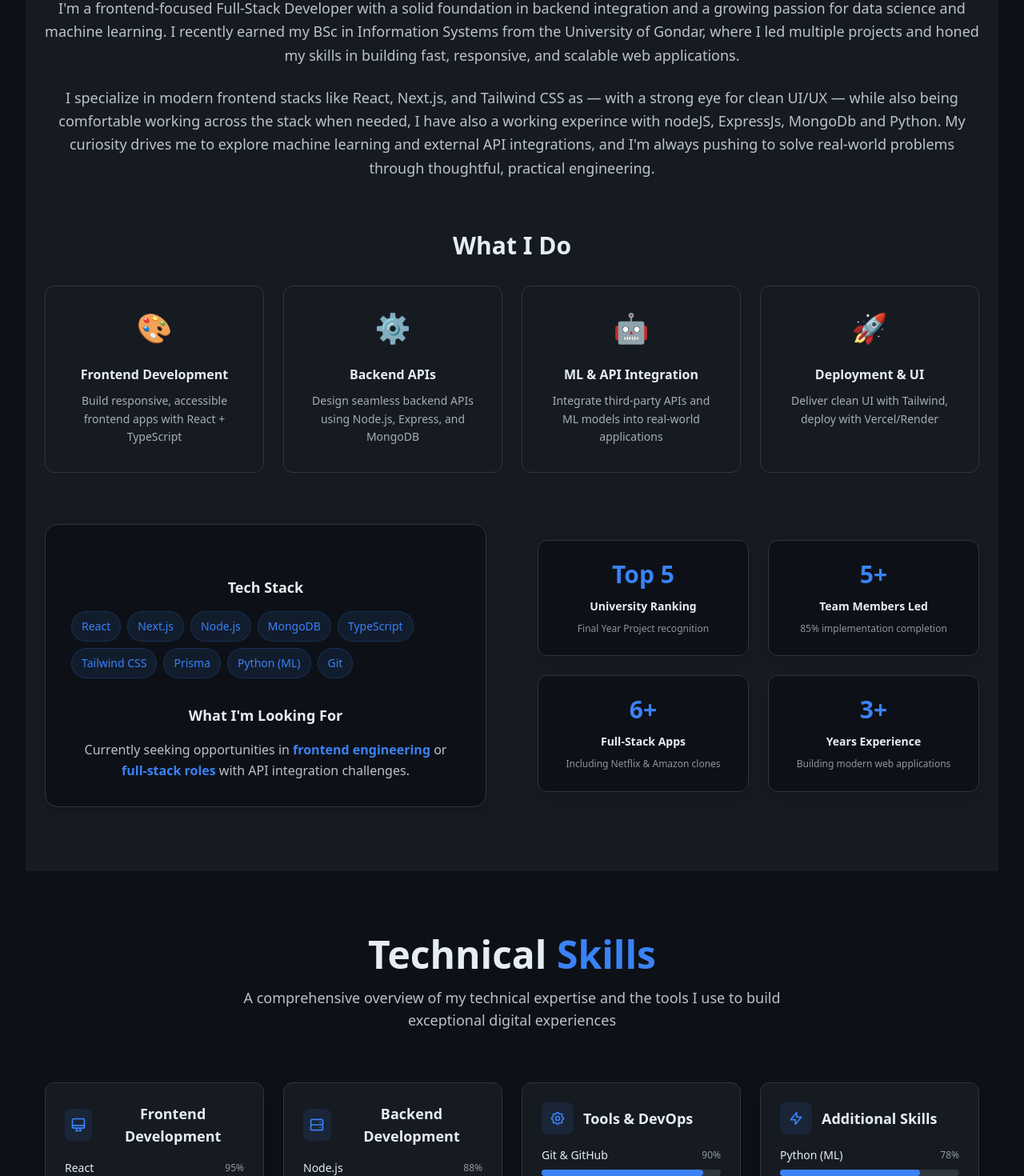
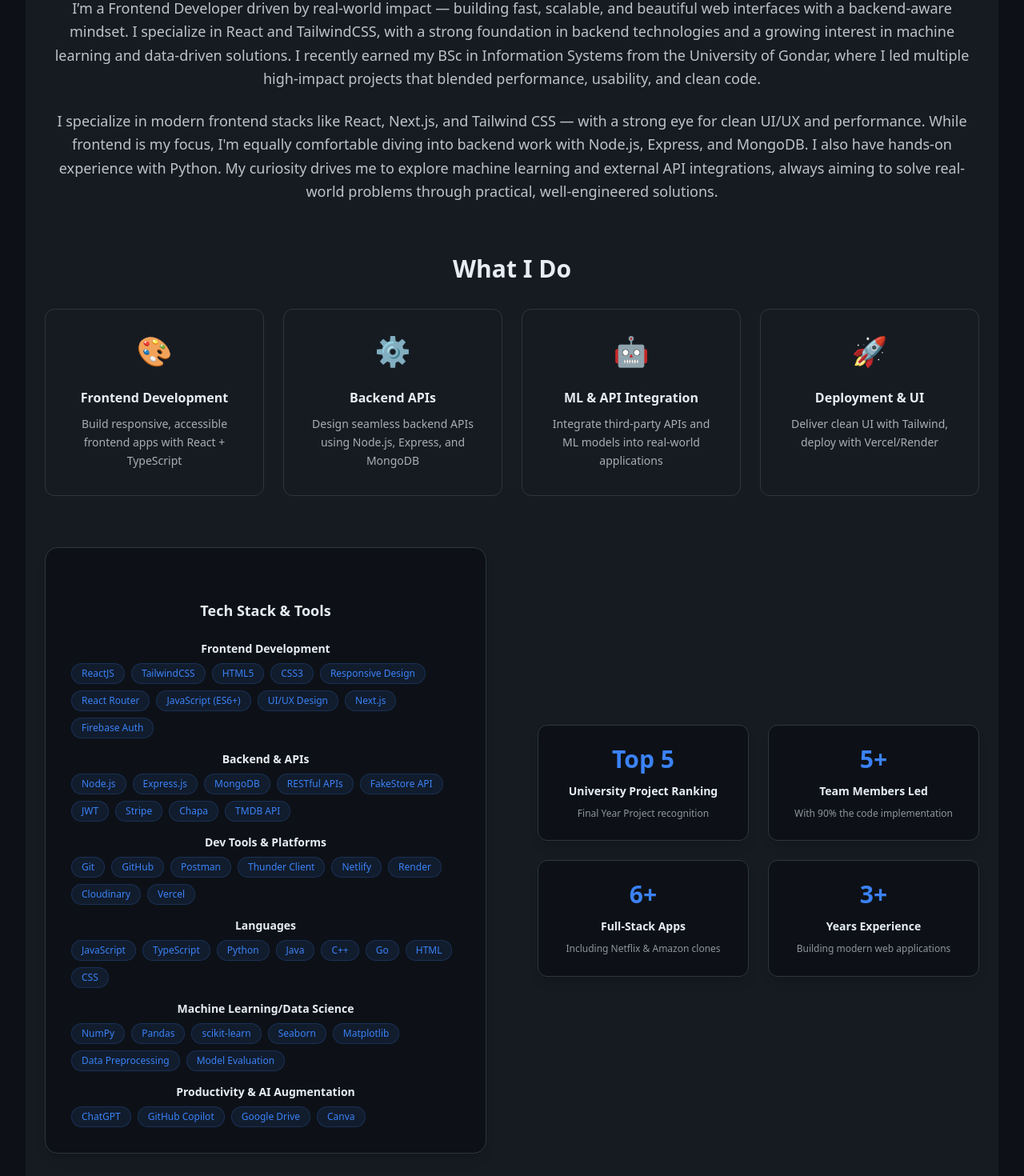
Before and after one commit to samuelAemro12/portfolio-app, a React (Vite) app: page / in a window 1280 px wide. Shown: the part 980-2450 px from the top of the page at 80% size. Built offline with nearby package versions, Linux system fonts and the light colour scheme.

Commit message:
added preliminary alignment changes

```diff
--- a/src/components/About.tsx
+++ b/src/components/About.tsx
@@ -8,13 +8,13 @@ const About = () => {
   const highlights = [
     {
       number: "Top 5",
-      label: "University Ranking",
+      label: "University Project Ranking",
       description: "Final Year Project recognition"
     },
     {
       number: "5+",
       label: "Team Members Led",
-      description: "85% implementation completion"
+      description: "With 90% the code implementation"
     },
     {
       number: "6+",
@@ -51,10 +51,14 @@ const About = () => {
     }
   ];
 
-  const techStack = [
-    "React", "Next.js", "Node.js", "MongoDB", "TypeScript",
-    "Tailwind CSS", "Prisma", "Python (ML)", "Git"
-  ];
+  const techStack = {
+    "Frontend Development": ["ReactJS", "TailwindCSS", "HTML5", "CSS3", "Responsive Design", "React Router", "JavaScript (ES6+)", "UI/UX Design", "Next.js", "Firebase Auth"],
+    "Backend & APIs": ["Node.js", "Express.js", "MongoDB", "RESTful APIs", "FakeStore API", "JWT", "Stripe", "Chapa", "TMDB API"],
+    "Dev Tools & Platforms": ["Git", "GitHub", "Postman", "Thunder Client", "Netlify", "Render", "Cloudinary", "Vercel"],
+    "Languages": ["JavaScript", "TypeScript", "Python", "Java", "C++", "Go", "HTML", "CSS"],
+    "Machine Learning/Data Science": ["NumPy", "Pandas", "scikit-learn", "Seaborn", "Matplotlib", "Data Preprocessing", "Model Evaluation"],
+    "Productivity & AI Augmentation": ["ChatGPT", "GitHub Copilot", "Google Drive", "Canva"]
+  };
 
   return (
     <section className={`min-h-screen ${isDark ? 'bg-[#161B22]' : 'bg-gray-50'} py-20 px-6`}>
@@ -70,18 +74,20 @@ const About = () => {
             About <span className="text-[#3B82F6]">Me</span>
           </h2>
           <p className={`text-lg ${isDark ? 'text-[#E6EDF3]/80' : 'text-gray-700'} leading-relaxed mb-6`}>
-          I'm a frontend-focused Full-Stack Developer with a solid foundation in backend integration and
-          a growing passion for data science and machine learning. I recently earned my BSc in Information Systems
-          from the University of Gondar, where I led multiple projects and honed my skills in building fast,
-          responsive, and scalable web applications.
+           I’m a Frontend Developer driven by real-world impact — building fast, scalable,
+           and beautiful web interfaces with a backend-aware mindset. I specialize in React
+           and TailwindCSS, with a strong foundation in backend technologies and a growing interest
+           in machine learning and data-driven solutions. I recently earned my BSc in Information
+           Systems from the University of Gondar, where I led multiple high-impact projects that blended
+           performance, usability, and clean code.
           </p>
 
           <p className={`text-lg ${isDark ? 'text-[#E6EDF3]/80' : 'text-gray-700'} leading-relaxed`}>
-          I specialize in modern frontend stacks like React, Next.js, and Tailwind CSS as —
-          with a strong eye for clean UI/UX — while also being comfortable working across
-          the stack when needed, I have also a working experince with nodeJS, ExpressJs, MongoDb and Python.
-          My curiosity drives me to explore machine learning and external API integrations,
-          and I'm always pushing to solve real-world problems through thoughtful, practical engineering.
+          I specialize in modern frontend stacks like React, Next.js, and Tailwind CSS — with a strong eye for
+          clean UI/UX and performance. While frontend is my focus, I'm equally comfortable diving into backend
+          work with Node.js, Express, and MongoDB. I also have hands-on experience with Python. My curiosity drives
+          me to explore machine learning and external API integrations, always aiming to solve real-world problems through
+          practical, well-engineered solutions.
           </p>
         </motion.div>
 
@@ -118,25 +124,26 @@ const About = () => {
             >
 
               <div className="mt-8">
-                <h4 className={`text-lg font-semibold ${isDark ? 'text-[#E6EDF3]' : 'text-gray-900'} mb-4`}>Tech Stack</h4>
+                <h4 className={`text-lg font-semibold ${isDark ? 'text-[#E6EDF3]' : 'text-gray-900'} mb-6`}>Tech Stack & Tools</h4>
+                <div className="space-y-4">
+                  {Object.entries(techStack).map(([category, techs]) => (
+                    <div key={category}>
+                      <h5 className={`text-sm font-semibold ${isDark ? 'text-[#E6EDF3]' : 'text-gray-800'} mb-2`}>
+                        {category}
+                      </h5>
                       <div className="flex flex-wrap gap-2">
-                  {techStack.map((tech, index) => (
+                        {techs.map((tech, index) => (
                           <span
                             key={index}
-                      className={`px-3 py-2 ${isDark ? 'bg-[#3B82F6]/10 text-[#3B82F6] border-[#3B82F6]/20' : 'bg-blue-50 text-blue-700 border-blue-200'} text-sm font-medium rounded-full border transition-all duration-200 hover:scale-105`}
+                            className={`px-3 py-1 ${isDark ? 'bg-[#3B82F6]/10 text-[#3B82F6] border-[#3B82F6]/20' : 'bg-blue-50 text-blue-700 border-blue-200'} text-xs font-medium rounded-full border transition-all duration-200 hover:scale-105`}
                           >
                             {tech}
                           </span>
                         ))}
                       </div>
                     </div>
-
-              <div className="pt-8">
-                <h4 className={`text-lg font-semibold ${isDark ? 'text-[#E6EDF3]' : 'text-gray-900'} mb-4`}>What I'm Looking For</h4>
-                <p className={`${isDark ? 'text-[#E6EDF3]/80' : 'text-gray-700'} leading-relaxed text-base`}>
-                  Currently seeking opportunities in <span className="text-[#3B82F6] font-semibold">frontend engineering</span> or
-                  <span className="text-[#3B82F6] font-semibold"> full-stack roles</span> with API integration challenges.
-                </p>
+                  ))}
+                </div>
               </div>
             </motion.div>
 
--- a/src/components/TechnicalSkills.tsx
+++ b/src/components/TechnicalSkills.tsx
@@ -16,13 +16,17 @@ const TechnicalSkills = () => {
       ),
       skills: [
         { name: 'React', level: 95 },
-        { name: 'TypeScript', level: 90 },
+        { name: 'TailwindCSS', level: 92 },
         { name: 'Next.js', level: 88 },
-        { name: 'Tailwind CSS', level: 92 }
+        { name: 'JavaScript (ES6+)', level: 90 },
+        { name: 'HTML5', level: 95 },
+        { name: 'CSS3', level: 90 },
+        { name: 'React Router', level: 88 },
+        { name: 'UI/UX Design', level: 85 }
       ]
     },
     {
-      category: "Backend Development",
+      category: "Backend & APIs",
       icon: (
         <svg className="w-5 h-5" fill="none" stroke="currentColor" viewBox="0 0 24 24">
           <path strokeLinecap="round" strokeLinejoin="round" strokeWidth={2} d="M5 12h14M5 12a2 2 0 01-2-2V6a2 2 0 012-2h14a2 2 0 012 2v4a2 2 0 01-2 2M5 12a2 2 0 00-2 2v4a2 2 0 002 2h14a2 2 0 002-2v-4a2 2 0 00-2-2m-2-4h.01M17 16h.01" />
@@ -32,11 +36,14 @@ const TechnicalSkills = () => {
         { name: 'Node.js', level: 88 },
         { name: 'Express.js', level: 85 },
         { name: 'MongoDB', level: 82 },
-        { name: 'PostgreSQL', level: 78 }
+        { name: 'RESTful APIs', level: 85 },
+        { name: 'JWT', level: 80 },
+        { name: 'Stripe', level: 75 },
+        { name: 'TMDB API', level: 78 }
       ]
     },
     {
-      category: "Tools & DevOps",
+      category: "Dev Tools & Platforms",
       icon: (
         <svg className="w-5 h-5" fill="none" stroke="currentColor" viewBox="0 0 24 24">
           <path strokeLinecap="round" strokeLinejoin="round" strokeWidth={2} d="M10.325 4.317c.426-1.756 2.924-1.756 3.35 0a1.724 1.724 0 002.573 1.066c1.543-.94 3.31.826 2.37 2.37a1.724 1.724 0 001.065 2.572c1.756.426 1.756 2.924 0 3.35a1.724 1.724 0 00-1.066 2.573c.94 1.543-.826 3.31-2.37 2.37a1.724 1.724 0 00-2.572 1.065c-.426 1.756-2.924 1.756-3.35 0a1.724 1.724 0 00-2.573-1.066c-1.543.94-3.31-.826-2.37-2.37a1.724 1.724 0 00-1.065-2.572c-1.756-.426-1.756-2.924 0-3.35a1.724 1.724 0 001.066-2.573c-.94-1.543.826-3.31 2.37-2.37.996.608 2.296.07 2.572-1.065z" />
@@ -45,23 +52,30 @@ const TechnicalSkills = () => {
       ),
       skills: [
         { name: 'Git & GitHub', level: 90 },
-        { name: 'Docker', level: 75 },
-        { name: 'AWS/Vercel', level: 80 },
-        { name: 'CI/CD', level: 72 }
+        { name: 'Postman', level: 85 },
+        { name: 'Thunder Client', level: 80 },
+        { name: 'Vercel', level: 85 },
+        { name: 'Netlify', level: 82 },
+        { name: 'Render', level: 80 },
+        { name: 'Cloudinary', level: 75 }
       ]
     },
     {
-      category: "Additional Skills",
+      category: "Languages & ML",
       icon: (
         <svg className="w-5 h-5" fill="none" stroke="currentColor" viewBox="0 0 24 24">
           <path strokeLinecap="round" strokeLinejoin="round" strokeWidth={2} d="M13 10V3L4 14h7v7l9-11h-7z" />
         </svg>
       ),
       skills: [
-        { name: 'Python (ML)', level: 78 },
-        { name: 'Jest/Testing', level: 85 },
-        { name: 'Figma', level: 78 },
-        { name: 'Agile/Scrum', level: 88 }
+        { name: 'TypeScript', level: 90 },
+        { name: 'Python', level: 78 },
+        { name: 'Java', level: 75 },
+        { name: 'C++', level: 70 },
+        { name: 'Go', level: 65 },
+        { name: 'NumPy', level: 75 },
+        { name: 'Pandas', level: 78 },
+        { name: 'scikit-learn', level: 72 }
       ]
     }
   ];
```
Lines whose indentation alone changed are shown as unchanged.
